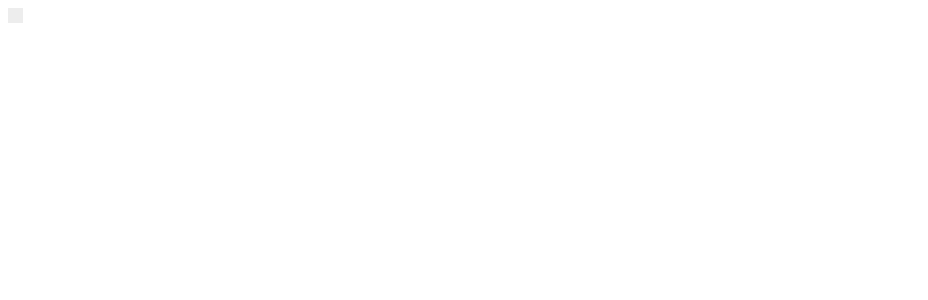
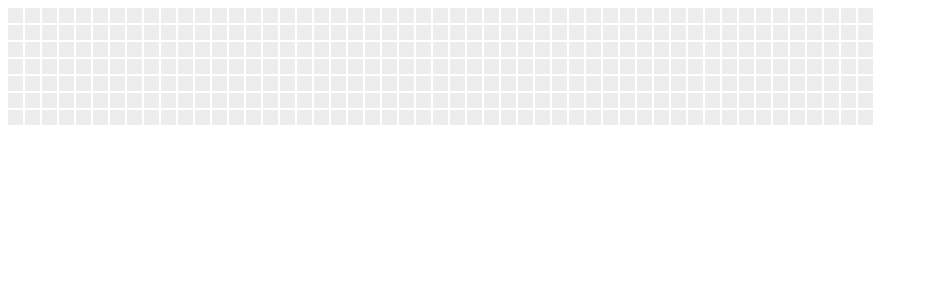
Before and after one commit to aibeksaaliev/test-task-dpg, a React (Create React App) app: page / in a window 1280 px wide. Shown: the top 300 px of the page, without its empty margins (0-928 px from the left). Built offline with nearby package versions, Linux system fonts and the light colour scheme.

Commit message:
#3 - Created preliminary component for displaying all graph days.

```diff
--- a/src/components/Graphs/ContributionGraph.tsx
+++ b/src/components/Graphs/ContributionGraph.tsx
@@ -1,10 +1,28 @@
 import React from 'react';
+import "../../styles/contribution-graph.css";
 import CellDay from "./CellDay";
 
 const ContributionGraph = () => {
+    const generate365 = () => {
+        const days = [];
+        const today = new Date();
+        let yearBefore = new Date(today.getTime());
+        yearBefore.setDate(today.getDate() - 357);
+
+        for (let i = 0; i < 357; i++) {
+            let generatedDay = new Date(yearBefore);
+            generatedDay.setDate(yearBefore.getDate() + i);
+            days.push(generatedDay);
+        }
+
+        return days;
+    };
+
     return (
-        <div>
-            <CellDay/>
+        <div className="contribution-graph">
+            {generate365().map((day) => {
+                return <CellDay key={day.toISOString()} day={day.toISOString()}/>;
+            })}
         </div>
     );
 };
--- /dev/null
+++ b/src/styles/contribution-graph.css
@@ -0,0 +1,9 @@
+.contribution-graph {
+    width: 780px;
+    height: 120px;
+    background-color: #FFFFFF;
+    display: flex;
+    flex-direction: column;
+    flex-wrap: wrap;
+    gap: 2px;
+}
```
